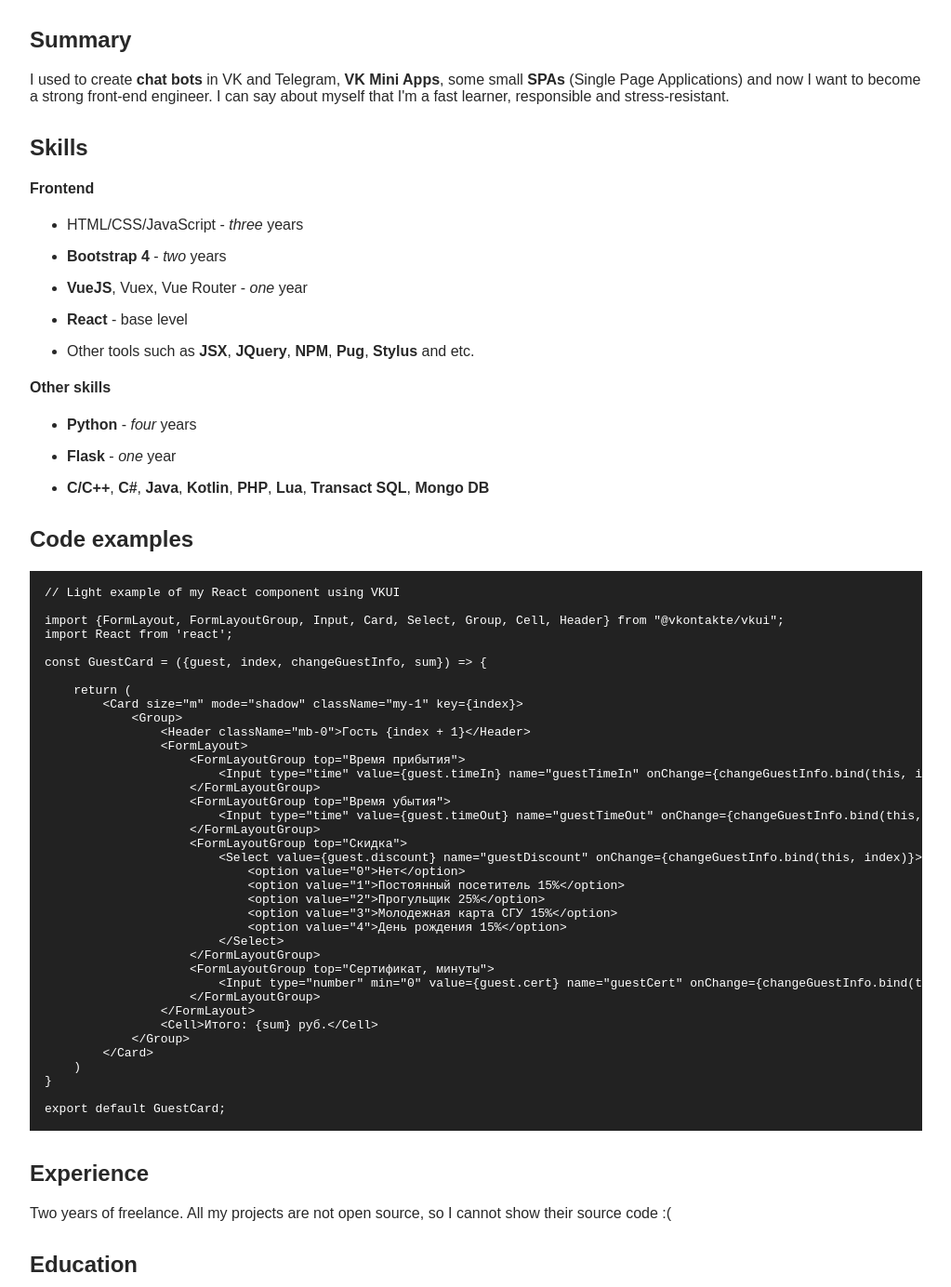
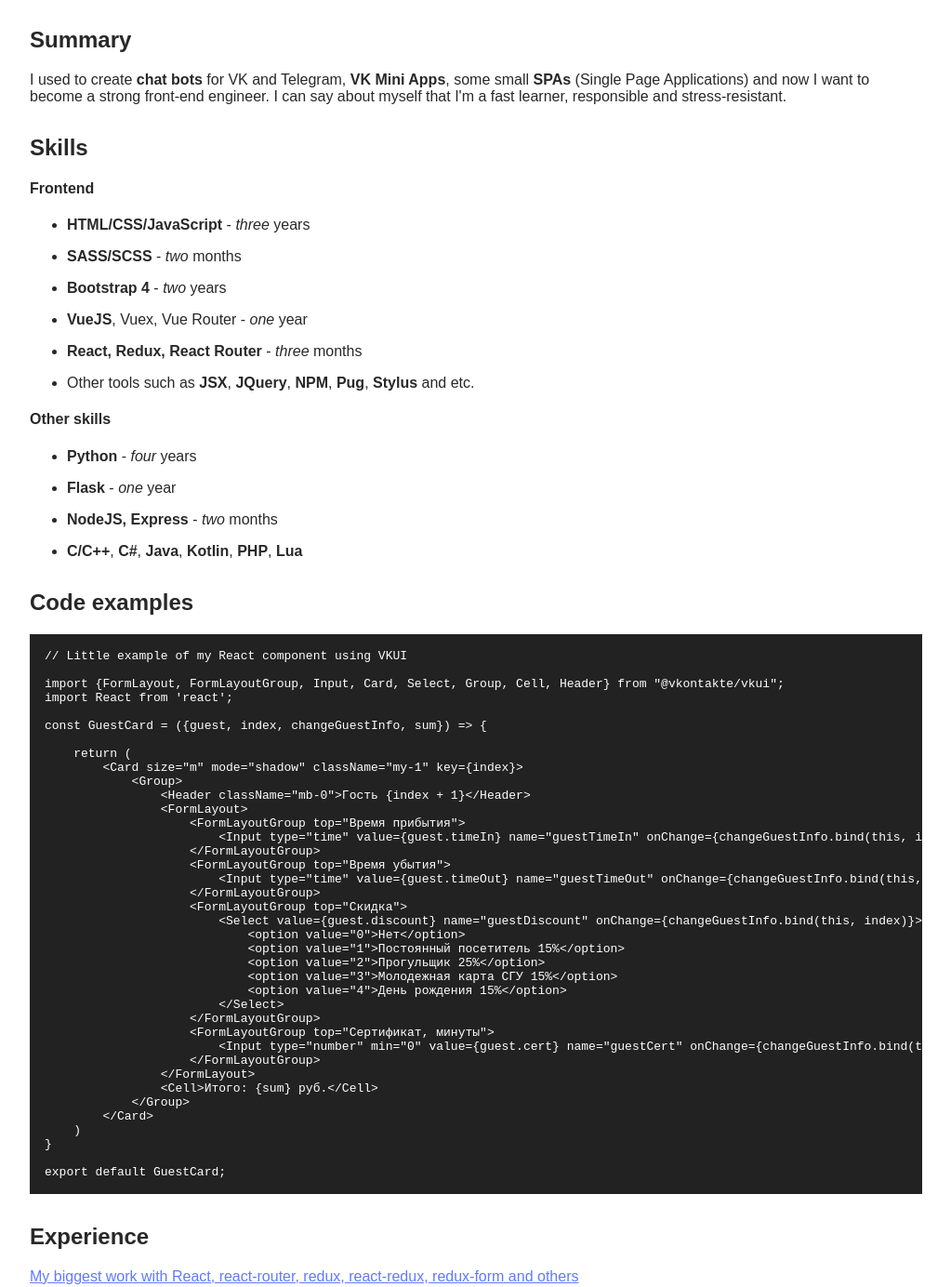
Before and after one commit to icefleen/rsschool-cv, a plain HTML site: page index.html in a window 1280 px wide. Shown: the part 563-1947 px from the top of the page at 93% size, without its empty margins (128-1151 px from the left). Drawn offline with Linux system fonts and the light colour scheme.

Commit message:
feat: update cv

```diff
--- a/index.html
+++ b/index.html
@@ -25,17 +25,18 @@
         </section>
         <section class="px-2 mt-2">
             <h2>Summary</h2>
-            <p>I used to create <b>chat bots</b> in VK and Telegram, <b>VK Mini Apps</b>, some small <b>SPAs</b> (Single Page Applications) and now I want to become a strong front-end engineer. I can say about myself that I'm a fast learner, responsible and stress-resistant.</p>
+            <p>I used to create <b>chat bots</b> for VK and Telegram, <b>VK Mini Apps</b>, some small <b>SPAs</b> (Single Page Applications) and now I want to become a strong front-end engineer. I can say about myself that I'm a fast learner, responsible and stress-resistant.</p>
         </section>
         <section class="px-2 mt-2">
             <h2>Skills</h2>
             <section>
                 <h4>Frontend</h4>
                 <ul>
-                    <li>HTML/CSS/JavaScript - <i>three</i> years</li>
+                    <li><b>HTML/CSS/JavaScript</b> - <i>three</i> years</li>
+                    <li class="mt-1"><b>SASS/SCSS</b> - <i>two</i> months</li>
                     <li class="mt-1"><b>Bootstrap 4</b> - <i>two</i> years</li>
                     <li class="mt-1"><b>VueJS</b>, Vuex, Vue Router - <i>one</i> year</li>
-                    <li class="mt-1"><b>React</b> - base level</li>
+                    <li class="mt-1"><b>React, Redux, React Router</b> - <i>three</i> months</li>
                     <li class="mt-1">Other tools such as <b>JSX</b>, <b>JQuery</b>, <b>NPM</b>, <b>Pug</b>, <b>Stylus</b> and etc.</li>
                 </ul>
             </section>
@@ -44,13 +45,14 @@
                 <ul>
                     <li><b>Python</b> - <i>four</i> years</li>
                     <li class="mt-1"><b>Flask</b> - <i>one</i> year</li>
-                    <li class="mt-1"><b>C/C++</b>, <b>C#</b>, <b>Java</b>, <b>Kotlin</b>, <b>PHP</b>, <b>Lua</b>, <b>Transact SQL</b>, <b>Mongo DB</b></li>
+                    <li class="mt-1"><b>NodeJS, Express</b> - <i>two</i> months</li>
+                    <li class="mt-1"><b>C/C++</b>, <b>C#</b>, <b>Java</b>, <b>Kotlin</b>, <b>PHP</b>, <b>Lua</b></li>
                 </ul>
             </section>
         </section>
         <section class="px-2 mt-2">
             <h2>Code examples</h2>
-            <pre><code><xmp>// Light example of my React component using VKUI
+            <pre><code><xmp>// Little example of my React component using VKUI
 
 import {FormLayout, FormLayoutGroup, Input, Card, Select, Group, Cell, Header} from "@vkontakte/vkui";
 import React from 'react';
@@ -91,7 +93,7 @@ export default GuestCard;</xmp></code></pre>
         </section>
         <section class="px-2 mt-2">
             <h2>Experience</h2>
-            <p>Two years of freelance. All my projects are not open source, so I cannot show their source code :(</p>
+            <a href="https://github.com/icefleen/social-network">My biggest work with React, react-router, redux, react-redux, redux-form and others</a>
         </section>
         <section class="px-2 mt-2">
             <h2>Education</h2>
```
